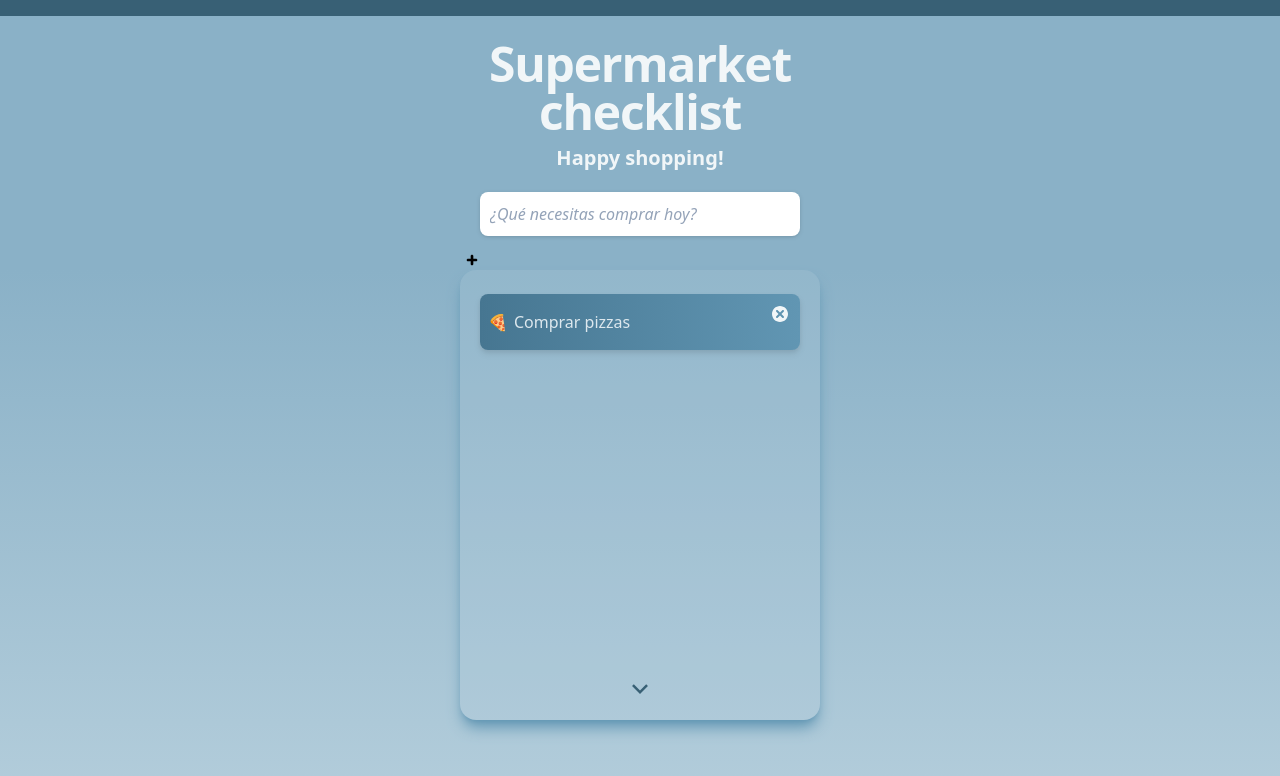
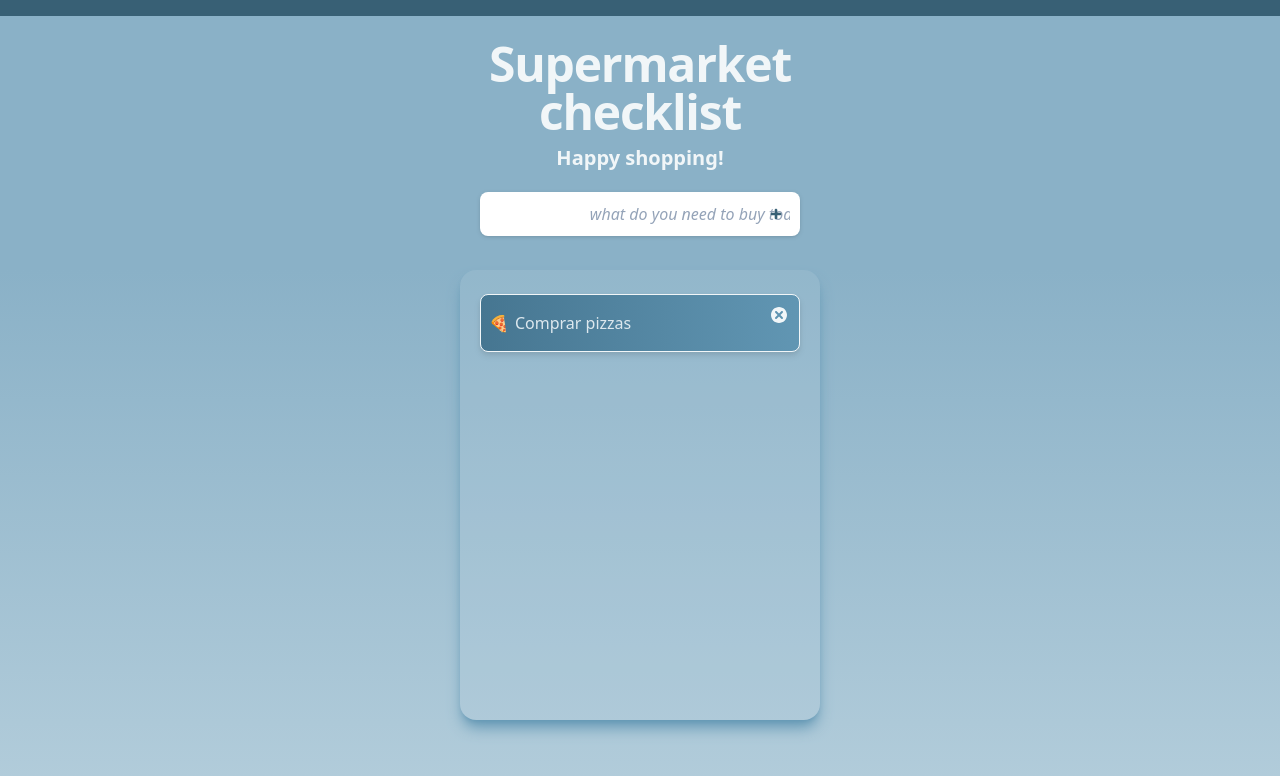
Before and after one commit to julioxr/supermarket-crud-tailwind, a React (Vite) app: page / in a window 1280 px wide. Shown: the top 776 px of the page. Built offline with nearby package versions, Linux system fonts and the light colour scheme.

Commit message:
Se crearon nuevos componentes y se mejoro el input de agregar a la lista

```diff
--- a/css/main.css
+++ b/css/main.css
@@ -577,6 +577,26 @@ video {
   bottom: 0px;
 }
 
+.right-0 {
+  right: 0px;
+}
+
+.right-3 {
+  right: 0.75rem;
+}
+
+.right-5 {
+  right: 1.25rem;
+}
+
+.right-12 {
+  right: 3rem;
+}
+
+.right-8 {
+  right: 2rem;
+}
+
 .m-4 {
   margin: 1rem;
 }
@@ -618,14 +638,6 @@ video {
   height: calc(100vh - 270px);
 }
 
-.h-\[270px\] {
-  height: 270px;
-}
-
-.h-2 {
-  height: 0.5rem;
-}
-
 .h-full {
   height: 100%;
 }
@@ -638,16 +650,24 @@ video {
   height: 365px;
 }
 
+.h-\[270px\] {
+  height: 270px;
+}
+
+.h-2 {
+  height: 0.5rem;
+}
+
+.w-\[360px\] {
+  width: 360px;
+}
+
 .w-full {
   width: 100%;
 }
 
 .w-80 {
   width: 20rem;
-}
-
-.w-\[360px\] {
-  width: 360px;
 }
 
 .w-6 {
@@ -661,6 +681,56 @@ video {
 .-translate-x-1\/2 {
   --tw-translate-x: -50%;
   transform: translate(var(--tw-translate-x), var(--tw-translate-y)) rotate(var(--tw-rotate)) skewX(var(--tw-skew-x)) skewY(var(--tw-skew-y)) scaleX(var(--tw-scale-x)) scaleY(var(--tw-scale-y));
+}
+
+@-webkit-keyframes pulse {
+  50% {
+    opacity: .5;
+  }
+}
+
+@keyframes pulse {
+  50% {
+    opacity: .5;
+  }
+}
+
+.animate-pulse {
+  -webkit-animation: pulse 2s cubic-bezier(0.4, 0, 0.6, 1) infinite;
+          animation: pulse 2s cubic-bezier(0.4, 0, 0.6, 1) infinite;
+}
+
+@-webkit-keyframes bounce {
+  0%, 100% {
+    transform: translateY(-25%);
+    -webkit-animation-timing-function: cubic-bezier(0.8,0,1,1);
+            animation-timing-function: cubic-bezier(0.8,0,1,1);
+  }
+
+  50% {
+    transform: none;
+    -webkit-animation-timing-function: cubic-bezier(0,0,0.2,1);
+            animation-timing-function: cubic-bezier(0,0,0.2,1);
+  }
+}
+
+@keyframes bounce {
+  0%, 100% {
+    transform: translateY(-25%);
+    -webkit-animation-timing-function: cubic-bezier(0.8,0,1,1);
+            animation-timing-function: cubic-bezier(0.8,0,1,1);
+  }
+
+  50% {
+    transform: none;
+    -webkit-animation-timing-function: cubic-bezier(0,0,0.2,1);
+            animation-timing-function: cubic-bezier(0,0,0.2,1);
+  }
+}
+
+.animate-bounce {
+  -webkit-animation: bounce 1s infinite;
+          animation: bounce 1s infinite;
 }
 
 .cursor-pointer {
@@ -701,12 +771,12 @@ video {
   overflow-y: scroll;
 }
 
+.rounded-2xl {
+  border-radius: 1rem;
+}
+
 .rounded-lg {
   border-radius: 0.5rem;
-}
-
-.rounded-2xl {
-  border-radius: 1rem;
 }
 
 .border {
@@ -716,6 +786,15 @@ video {
 .border-gray-300 {
   --tw-border-opacity: 1;
   border-color: rgb(209 213 219 / var(--tw-border-opacity));
+}
+
+.border-primary-50 {
+  --tw-border-opacity: 1;
+  border-color: rgb(241 246 248 / var(--tw-border-opacity));
+}
+
+.bg-primary-200\/20 {
+  background-color: rgb(179 205 219 / 0.2);
 }
 
 .bg-primary-300 {
@@ -728,18 +807,19 @@ video {
   background-color: rgb(56 96 117 / var(--tw-bg-opacity));
 }
 
-.bg-primary-200\/20 {
-  background-color: rgb(179 205 219 / 0.2);
-}
-
-.bg-gray-800 {
+.bg-red-800 {
   --tw-bg-opacity: 1;
-  background-color: rgb(31 41 55 / var(--tw-bg-opacity));
+  background-color: rgb(153 27 27 / var(--tw-bg-opacity));
 }
 
 .bg-white {
   --tw-bg-opacity: 1;
   background-color: rgb(255 255 255 / var(--tw-bg-opacity));
+}
+
+.bg-zinc-900 {
+  --tw-bg-opacity: 1;
+  background-color: rgb(24 24 27 / var(--tw-bg-opacity));
 }
 
 .bg-gradient-to-b {
@@ -793,12 +873,12 @@ video {
   padding-bottom: 0.625rem;
 }
 
+.pt-\[20px\] {
+  padding-top: 20px;
+}
+
 .pt-2 {
   padding-top: 0.5rem;
-}
-
-.pt-\[20px\] {
-  padding-top: 20px;
 }
 
 .text-center {
@@ -808,6 +888,11 @@ video {
 .text-2xl {
   font-size: 1.5rem;
   line-height: 2rem;
+}
+
+.text-3xl {
+  font-size: 1.875rem;
+  line-height: 2.25rem;
 }
 
 .text-5xl {
@@ -823,11 +908,6 @@ video {
 .text-base {
   font-size: 1rem;
   line-height: 1.5rem;
-}
-
-.text-3xl {
-  font-size: 1.875rem;
-  line-height: 2.25rem;
 }
 
 .text-sm {
@@ -855,29 +935,24 @@ video {
   letter-spacing: -0.025em;
 }
 
+.text-primary-600 {
+  --tw-text-opacity: 1;
+  color: rgb(56 96 117 / var(--tw-text-opacity));
+}
+
 .text-primary-50 {
   --tw-text-opacity: 1;
   color: rgb(241 246 248 / var(--tw-text-opacity));
 }
 
-.text-primary-600 {
+.text-gray-900 {
   --tw-text-opacity: 1;
-  color: rgb(56 96 117 / var(--tw-text-opacity));
+  color: rgb(17 24 39 / var(--tw-text-opacity));
 }
 
 .text-primary-100 {
   --tw-text-opacity: 1;
   color: rgb(221 232 238 / var(--tw-text-opacity));
-}
-
-.text-white {
-  --tw-text-opacity: 1;
-  color: rgb(255 255 255 / var(--tw-text-opacity));
-}
-
-.text-gray-900 {
-  --tw-text-opacity: 1;
-  color: rgb(17 24 39 / var(--tw-text-opacity));
 }
 
 .shadow-lg {
@@ -886,13 +961,13 @@ video {
   box-shadow: var(--tw-ring-offset-shadow, 0 0 #0000), var(--tw-ring-shadow, 0 0 #0000), var(--tw-shadow);
 }
 
-.shadow-slate-500 {
-  --tw-shadow-color: #64748b;
+.shadow-primary-400 {
+  --tw-shadow-color: #6196B3;
   --tw-shadow: var(--tw-shadow-colored);
 }
 
-.shadow-primary-400 {
-  --tw-shadow-color: #6196B3;
+.shadow-slate-500 {
+  --tw-shadow-color: #64748b;
   --tw-shadow: var(--tw-shadow-colored);
 }
 
@@ -954,11 +1029,6 @@ video {
   transform: translate(var(--tw-translate-x), var(--tw-translate-y)) rotate(var(--tw-rotate)) skewX(var(--tw-skew-x)) skewY(var(--tw-skew-y)) scaleX(var(--tw-scale-x)) scaleY(var(--tw-scale-y));
 }
 
-.hover\:bg-gray-900:hover {
-  --tw-bg-opacity: 1;
-  background-color: rgb(17 24 39 / var(--tw-bg-opacity));
-}
-
 .hover\:bg-gray-100:hover {
   --tw-bg-opacity: 1;
   background-color: rgb(243 244 246 / var(--tw-bg-opacity));
@@ -980,22 +1050,12 @@ video {
   box-shadow: var(--tw-ring-offset-shadow), var(--tw-ring-shadow), var(--tw-shadow, 0 0 #0000);
 }
 
-.focus\:ring-gray-300:focus {
-  --tw-ring-opacity: 1;
-  --tw-ring-color: rgb(209 213 219 / var(--tw-ring-opacity));
-}
-
 .focus\:ring-gray-200:focus {
   --tw-ring-opacity: 1;
   --tw-ring-color: rgb(229 231 235 / var(--tw-ring-opacity));
 }
 
 @media (prefers-color-scheme: dark) {
-  .dark\:border-gray-700 {
-    --tw-border-opacity: 1;
-    border-color: rgb(55 65 81 / var(--tw-border-opacity));
-  }
-
   .dark\:border-gray-600 {
     --tw-border-opacity: 1;
     border-color: rgb(75 85 99 / var(--tw-border-opacity));
--- a/src/App.jsx
+++ b/src/App.jsx
@@ -1,7 +1,7 @@
 import { useState, useEffect } from "react";
 import InputChecklist from "./components/InputChecklist";
-import { RiArrowDownSLine } from "react-icons/ri";
-import { TiPlus } from "react-icons/ti";
+import Header from "./components/Header";
+import DownButton from "./components/DownButton";
 
 function App() {
     const initialState = {
@@ -27,39 +27,18 @@ function App() {
 
     return (
         <>
-            <header className="flex flex-col items-center mx-auto h-[270px] bg-primary-300 text-center">
-                <section className="bg-primary-600 w-full h-2 mb-4 text-primary-50 py-2 text-2xl flex justify-center"></section>
-                <h1 className="text-5xl tracking-tight font-black pt-2 text-primary-50 max-w-md">
-                    Supermarket checklist
-                </h1>
-                <span className="text-xl text-primary-50 font-semibold mt-2 mb-1 ">
-                    Happy shopping!
-                </span>
-                <form action="#">
-                    <input
-                        type="text"
-                        placeholder="¿Qué necesitas comprar hoy?"
-                        value={checklist}
-                        className="rounded-lg font-thin placeholder:italic placeholder:text-slate-400 p-2.5 m-4 w-80 drop-shadow shadow-slate-500 text-base"
-                        onChange={(e) => {
-                            setChecklist(e.target.value);
-                        }}
-                    />
-                    <TiPlus type="submit" onClick={() => createChecklist()} />
-                    {/* <button
-                        type="button"
-                        className="text-gray-900 bg-white border border-gray-300 focus:outline-none hover:bg-gray-100 focus:ring-4 focus:ring-gray-200 font-medium rounded-lg text-sm px-5 py-2.5 mr-2 mb-2 dark:bg-gray-800 dark:text-white dark:border-gray-600 dark:hover:bg-gray-700 dark:hover:border-gray-600 dark:focus:ring-gray-700"
-                    >
-                        Guardar
-                    </button> */}
-                </form>
-            </header>
+            <Header
+                checklist={checklist}
+                createChecklist={createChecklist}
+                setChecklist={setChecklist}
+            />
+
             <main className="bg-gradient-to-b from-primary-300 to-primary-200 h-full">
                 <div className="relative bg-primary-200/20 pt-[20px] rounded-2xl w-[360px] h-[450px] mx-auto shadow-lg shadow-primary-400 ">
                     <div className="w-[360px] h-[365px] overflow-y-scroll scrollbar-hide">
                         <section
                             id="checklist"
-                            className=" flex flex-col items-center gap-1.5 mx-auto"
+                            className=" flex flex-col items-center gap-1.5 mx-auto h-full "
                         >
                             {checklists.length ? (
                                 checklists.map(({ id, icon, list }) => (
@@ -74,13 +53,15 @@ function App() {
                                     />
                                 ))
                             ) : (
-                                <p>nada</p>
+                                <div className="h-full text-2xl flex items-center animate-pulse">
+                                    <p className=" text-primary-600 ">
+                                        start shopping now
+                                    </p>
+                                </div>
                             )}
                         </section>
                     </div>
-                    <div className="absolute bottom-4 left-1/2 -translate-x-1/2 ">
-                        <RiArrowDownSLine className="text-3xl text-primary-600 bottom-0" />
-                    </div>
+                    {checklists.length > 5 && <DownButton />}
                 </div>
             </main>
         </>
--- /dev/null
+++ b/src/components/DownButton.jsx
@@ -0,0 +1,12 @@
+import React from "react";
+import { RiArrowDownSLine } from "react-icons/ri";
+
+const DownButton = () => {
+    return (
+        <div className="absolute bottom-4 left-1/2 -translate-x-1/2 ">
+            <RiArrowDownSLine className="text-3xl animate-bounce cursor-pointer text-primary-600 bottom-0" />
+        </div>
+    );
+};
+
+export default DownButton;
--- /dev/null
+++ b/src/components/Header.jsx
@@ -0,0 +1,43 @@
+import React from "react";
+import { TiPlus } from "react-icons/ti";
+
+const Header = ({ checklist, setChecklist, createChecklist }) => {
+    return (
+        <header className="flex flex-col items-center mx-auto h-[270px] bg-primary-300 text-center">
+            <section className="bg-primary-600 w-full h-2 mb-4 text-primary-50 py-2 text-2xl flex justify-center"></section>
+            <h1 className="text-5xl tracking-tight font-black pt-2 text-primary-50 max-w-md">
+                Supermarket checklist
+            </h1>
+            <span className="text-xl text-primary-50 font-semibold mt-2 mb-1 ">
+                Happy shopping!
+            </span>
+            <form action="#" className="">
+                <div className="flex items-center relative">
+                    <input
+                        type="text"
+                        placeholder="
+                        what do you need to buy today?"
+                        value={checklist}
+                        className="rounded-lg font-thin placeholder:italic placeholder:text-slate-400 p-2.5 m-4 w-80 drop-shadow shadow-slate-500 text-base"
+                        onChange={(e) => {
+                            setChecklist(e.target.value);
+                        }}
+                    />
+                    <TiPlus
+                        className="absolute right-8 text-primary-600"
+                        type="submit"
+                        onClick={() => createChecklist()}
+                    />
+                </div>
+                {/* <button
+                        type="button"
+                        className="text-gray-900 bg-white border border-gray-300 focus:outline-none hover:bg-gray-100 focus:ring-4 focus:ring-gray-200 font-medium rounded-lg text-sm px-5 py-2.5 mr-2 mb-2 dark:bg-gray-800 dark:text-white dark:border-gray-600 dark:hover:bg-gray-700 dark:hover:border-gray-600 dark:focus:ring-gray-700"
+                    >
+                        Guardar
+                    </button> */}
+            </form>
+        </header>
+    );
+};
+
+export default Header;
--- a/src/components/InputChecklist.jsx
+++ b/src/components/InputChecklist.jsx
@@ -1,8 +1,8 @@
 import React from "react";
 import { TiDelete } from "react-icons/ti";
 
-const asd = ({ id, icon, list, checklists, setChecklists }) => {
-    const deleteItemList = (id) => {
+const InputChecklist = ({ id, icon, list, checklists, setChecklists }) => {
+    const deleteItemList = () => {
         const deletedItem = checklists.filter((itemList) => itemList.id !== id);
 
         console.log(deletedItem);
@@ -10,7 +10,7 @@ const asd = ({ id, icon, list, checklists, setChecklists }) => {
     };
 
     return (
-        <div className="flex rounded-lg bg-gradient-to-l from-primary-400 to-primary-500 text-primary-50  p-2 m-1 w-80 space-x-1 drop-shadow-md shadow-primary-400 transition-all hover:my-3 hover:text-white hover:scale-105 ">
+        <div className="flex rounded-lg bg-gradient-to-l from-primary-400 to-primary-500 text-primary-50  p-2 m-1 w-80 space-x-1 drop-shadow-md shadow-primary-400 transition-all hover:my-3 hover:text-white hover:scale-105 border border-primary-50">
             <span className="w-6 py-2">{icon}</span>
 
             <div className="flex w-full justify-between">
@@ -18,11 +18,11 @@ const asd = ({ id, icon, list, checklists, setChecklists }) => {
                 <TiDelete
                     id={id}
                     className="text-2xl cursor-pointer"
-                    onClick={() => deleteItemList(id)}
+                    onClick={() => deleteItemList()}
                 />
             </div>
         </div>
     );
 };
 
-export default asd;
+export default InputChecklist;
```
